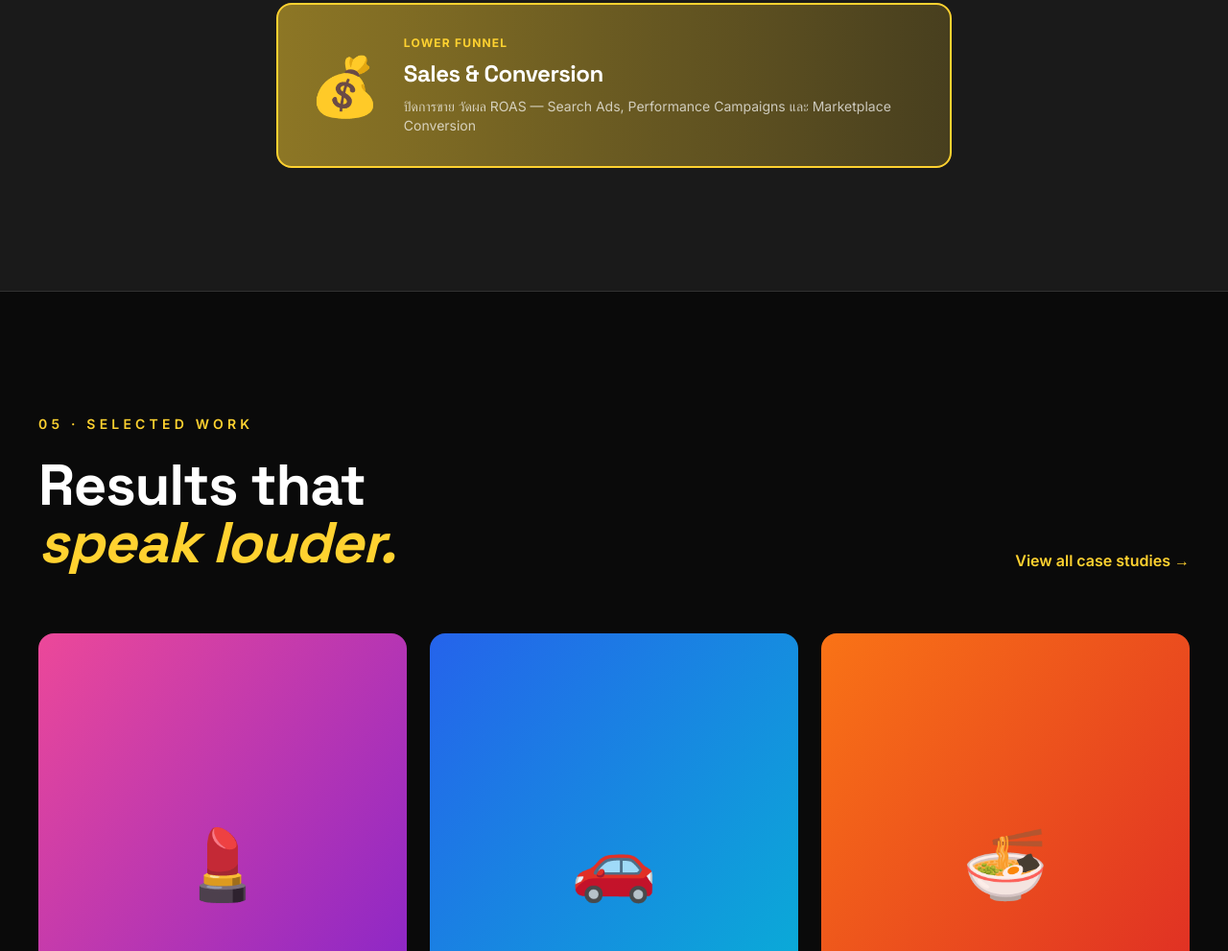
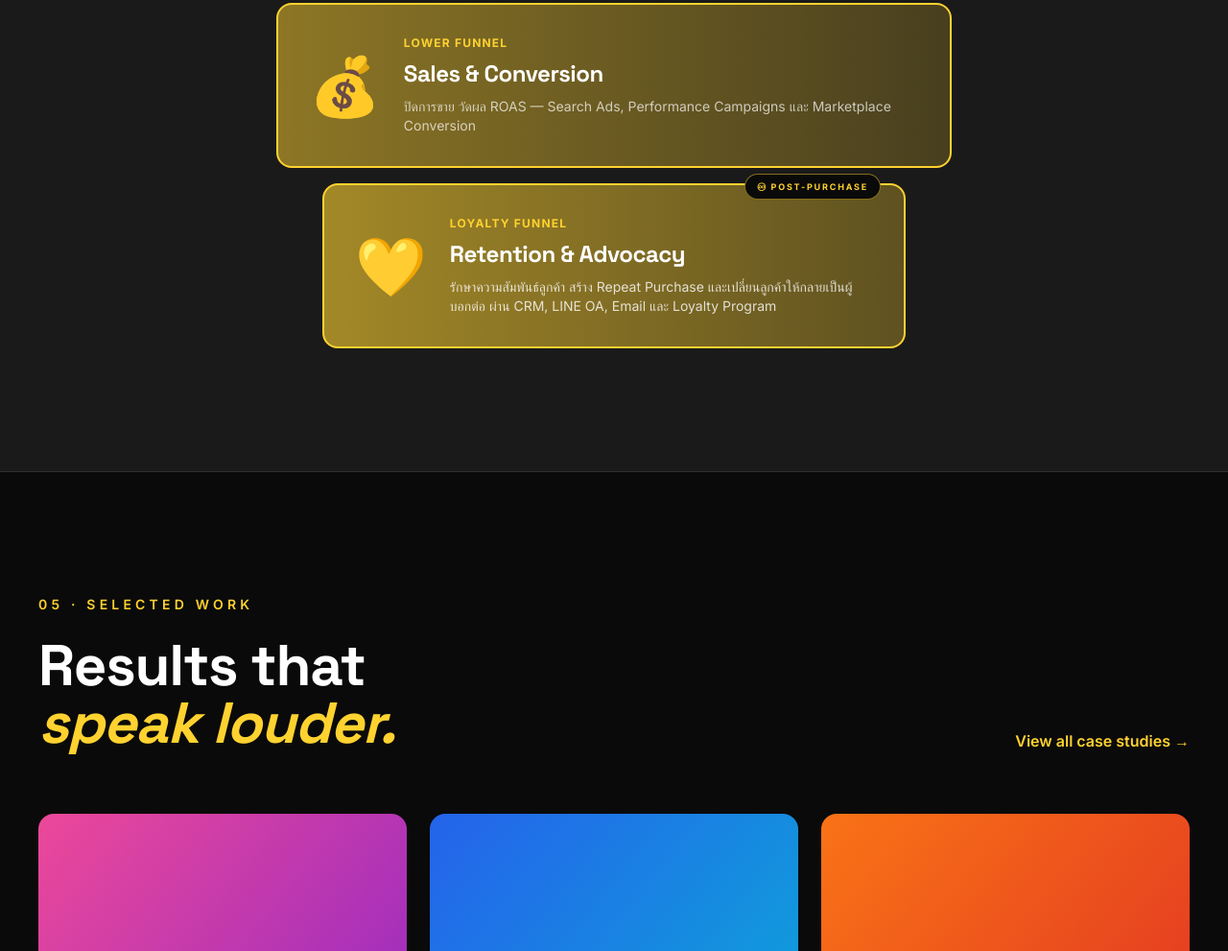
Before and after one commit to tkkananithikul-ui/toptiermedia-website, a website: page index.html in a window 1280 px wide. Shown: the part 4431-5422 px from the top of the page at 96% size. Drawn offline with nearby package versions, Linux system fonts and the light colour scheme; a web font is replaced by a local one.

Commit message:
Add Loyalty Funnel as the 4th stage — Customer Relations focus
- New 4th card below Lower Funnel
- Title: "Retention & Advocacy" / "LOYALTY FUNNEL"
- Emoji: 💛 (yellow heart — on-brand, conveys customer love)
- Deeper indent (mx-12 md:mx-36) continues the funnel narrowing visual
- Slightly stronger yellow gradient than Lower (60/30 vs 50/20)
- "♾ POST-PURCHASE" badge on top-right (indicates this is the
  post-conversion / retention stage, not pre-sale narrowing)
- Description (Thai): focus on CRM, LINE OA, Email, Loyalty Program
  to drive Repeat Purchase and turn customers into advocates

```diff
--- a/index.html
+++ b/index.html
@@ -547,6 +547,17 @@
           <p class="font-thai text-white/70 text-sm">ปิดการขาย วัดผล ROAS — Search Ads, Performance Campaigns และ Marketplace Conversion</p>
         </div>
       </div>
+
+      <!-- Loyalty -->
+      <div class="reveal bg-gradient-to-r from-brand-yellow/60 to-brand-yellow/30 border-2 border-brand-yellow rounded-2xl p-8 mx-12 md:mx-36 flex flex-col md:flex-row md:items-center gap-6 relative">
+        <div class="absolute -top-3 right-6 bg-brand-black text-brand-yellow text-[9px] font-bold px-3 py-1.5 rounded-full tracking-[0.2em] border border-brand-yellow/50">♾ POST-PURCHASE</div>
+        <div class="text-6xl">💛</div>
+        <div class="flex-1">
+          <div class="text-brand-yellow text-xs font-bold tracking-widest mb-2">LOYALTY FUNNEL</div>
+          <h3 class="font-display text-2xl font-bold mb-2">Retention &amp; Advocacy</h3>
+          <p class="font-thai text-white/80 text-sm">รักษาความสัมพันธ์ลูกค้า สร้าง Repeat Purchase และเปลี่ยนลูกค้าให้กลายเป็นผู้บอกต่อ ผ่าน CRM, LINE OA, Email และ Loyalty Program</p>
+        </div>
+      </div>
     </div>
   </div>
 </section>
```
